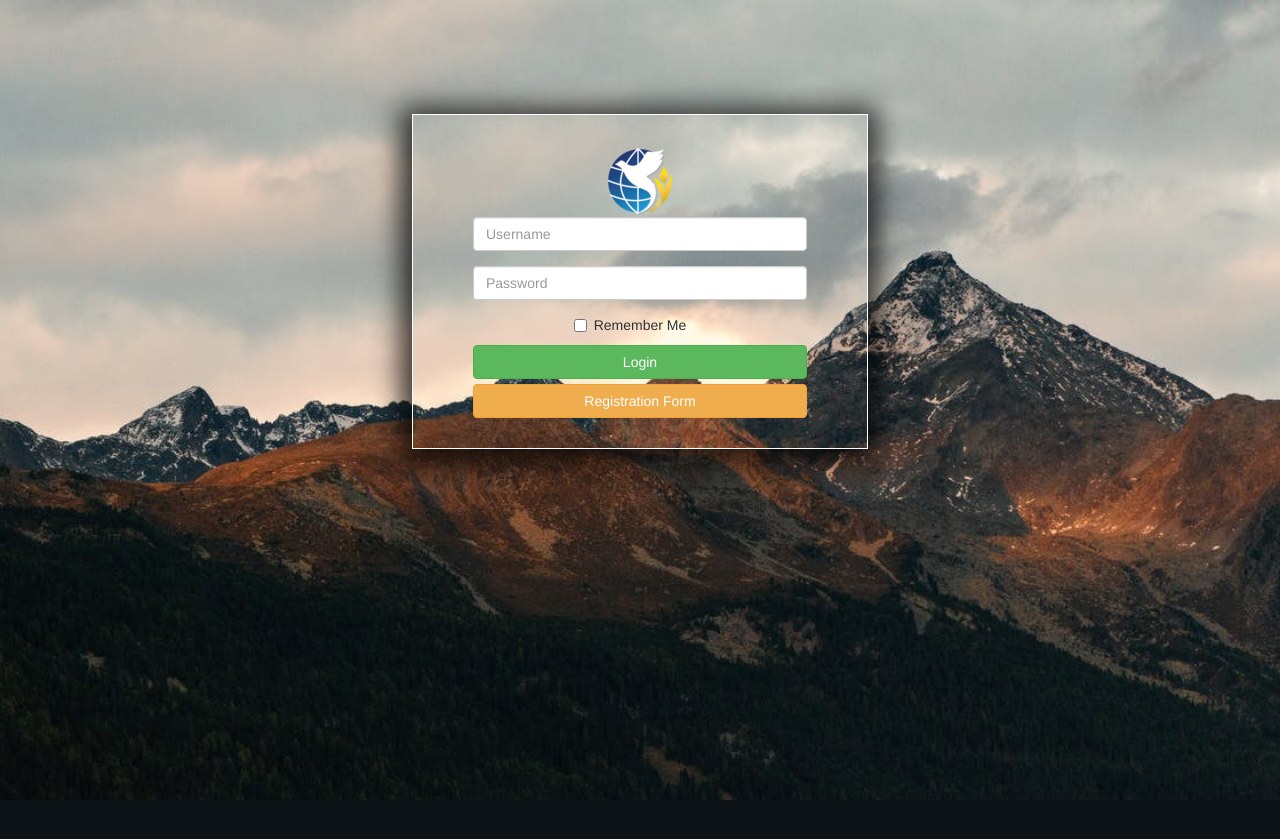
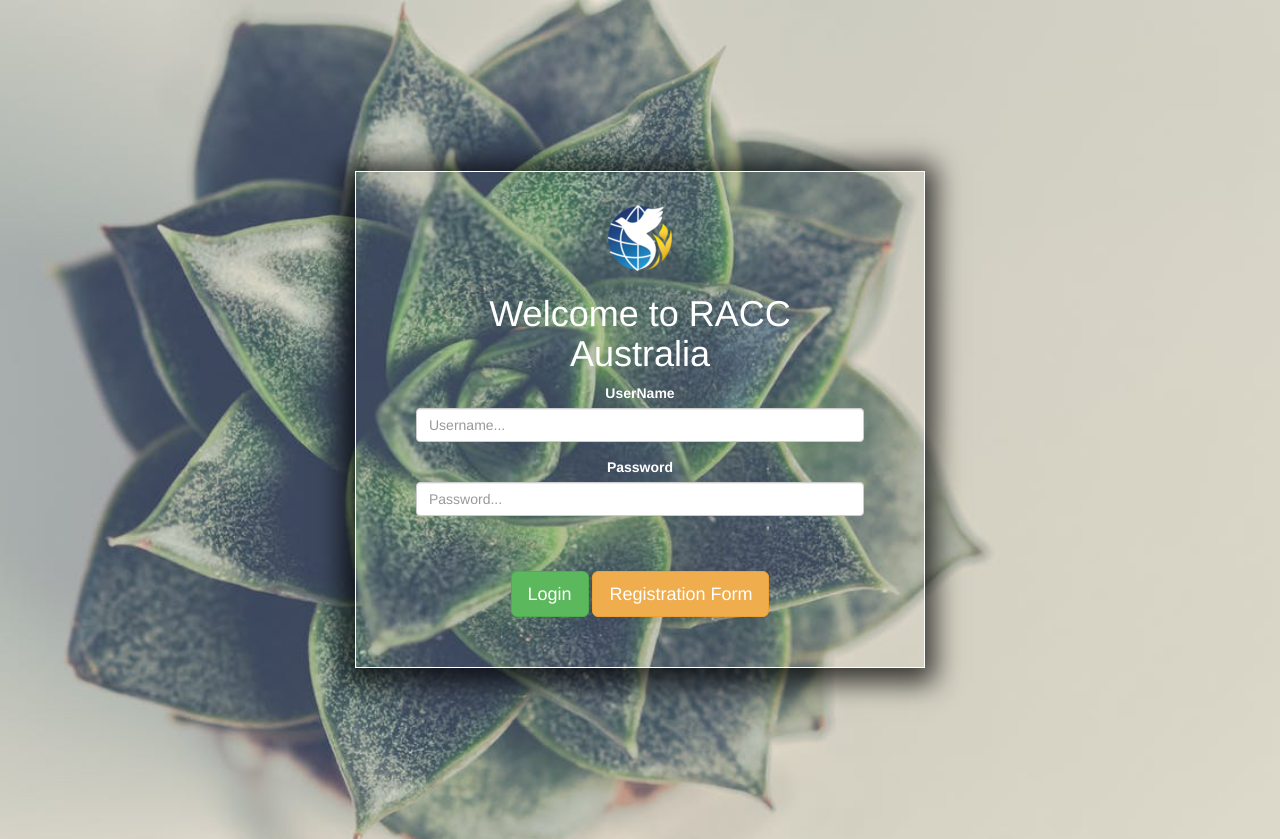
Before and after one commit to StefanDerian/RACC, a PHP site: page /login.php in a window 1280 px wide. Before the commit the page ends 800 px from the top, so only its background shows below. Run offline with PHP 8.4, Linux system fonts and the light colour scheme; data that the repository does not hold is empty; some libraries are stand-ins or nearby versions.

Commit message:
re-design login page and finishing front-end of consultation register

```diff
--- a/css/consultation.css
+++ b/css/consultation.css
@@ -1,6 +1,6 @@
 
 body{
-    background: url('../image/b1.jpg') no-repeat center center fixed;
+    background: url('../image/b9.jpeg') no-repeat center center fixed;
     -webkit-background-size: cover;
     -moz-background-size:cover;
     -o-background-size: cover;
--- a/css/login.css
+++ b/css/login.css
@@ -1,7 +1,7 @@
 /**{color: #fff;}*/
 
 body{
-    background: url('../image/b4.jpeg') no-repeat center center fixed;
+    background: url('../image/b9.jpeg') no-repeat center center fixed;
     -webkit-background-size: cover;
     -moz-background-size:cover;
     -o-background-size: cover;
@@ -11,10 +11,10 @@ body{
 
 .form-container{
    border: 1px solid #fff;
-   margin-left: 30%;
-   margin-right: 30%;
-   margin-top: 10%;
-   margin-bottom: 10%;
+   margin-left: 25%;
+   margin-right: 25%;
+   margin-top: 15%;
+   margin-bottom: 15%;
    padding: 30px 60px;
    text-align: center;
    -webkit-box-shadow: -1px 4px 26px 11px rgba(0,0,0,0.75);
--- a/login.php
+++ b/login.php
@@ -27,22 +27,30 @@ include ('login-backend.php');
 		<div class="container">
 			<!-- Form Start -->
 			<form class = "form-container" method="post" name="form" action="<?php echo htmlspecialchars($_SERVER["PHP_SELF"]);?>">
-				<img src= "image/racc.png" id = "racc">
+				<div class="row">
+					<div class="col-sm-12">
+						<img src= "image/racc.png" id = "racc">
+						<H1 style = "color: white">Welcome to RACC Australia</H1>
+
+					</div>
+				</div>
 				<div class = "form-group">
-					<input type = "text" class = "form-control" name = "user" placeholder = "Username">
+					<label style="color: white"><b>UserName</b></label>
+					<input type = "text" class = "form-control" name = "user" placeholder = "Username...">
 				</div>
 
 				<div class = "form-group">
-					<input type = "password" class = "form-control" name = "pass" placeholder = "Password">
+					<label style="color: white"><b>Password</b></label>
+					<input type = "password" class = "form-control" name = "pass" placeholder = "Password...">
+					<br>
+					<br>
 				</div>
-
-				<div class = "checkbox">
-					<lable>
-						<input type = "checkbox" color:"white"> Remember Me
-					</lable>
+				<div>
+					<Button type = "submit" class = "btn btn-success btn-lg" name = "login"> Login </Button>
+					<Button class ="btn btn-warning btn-lg" href = "editAppt.php">Registration Form</Button>
+					<br>
+					<br>
 				</div>
-				<Button type = "submit" class = "btn btn-success btn-block" name = "login"> Login </Button>
-				<a class ="btn btn-warning btn-block" href = "editAppt.php">Registration Form</a>
 			</form>
 			<!-- Form End -->
 		</div>
```
Also changed, not shown: consultationRegister.php (+8 -2 lines), image/Consutation.png (deleted), image/b1.jpg (deleted), image/b3.jpeg (added), image/b8.jpeg (added), image/b9.jpeg (added), 1 other file.
